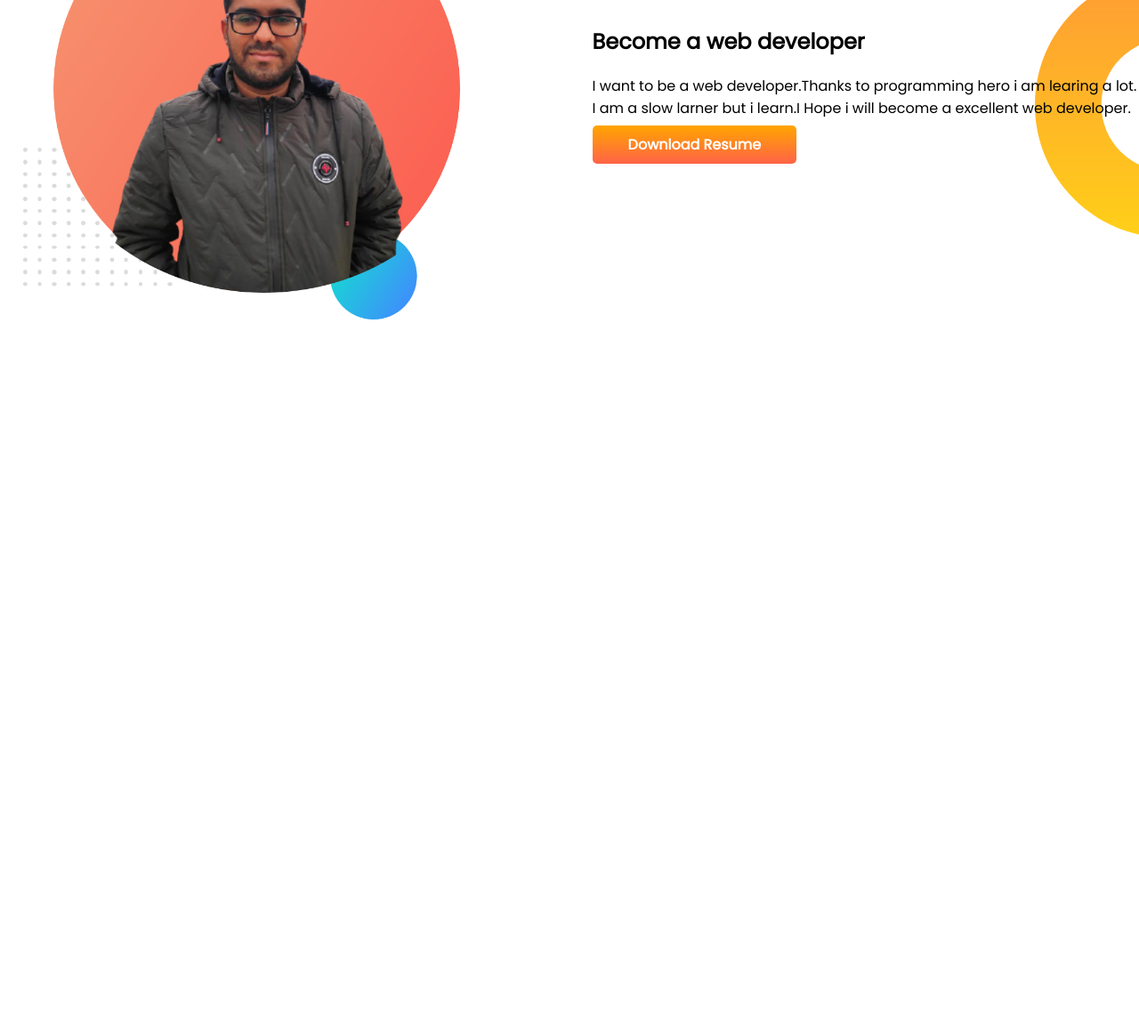
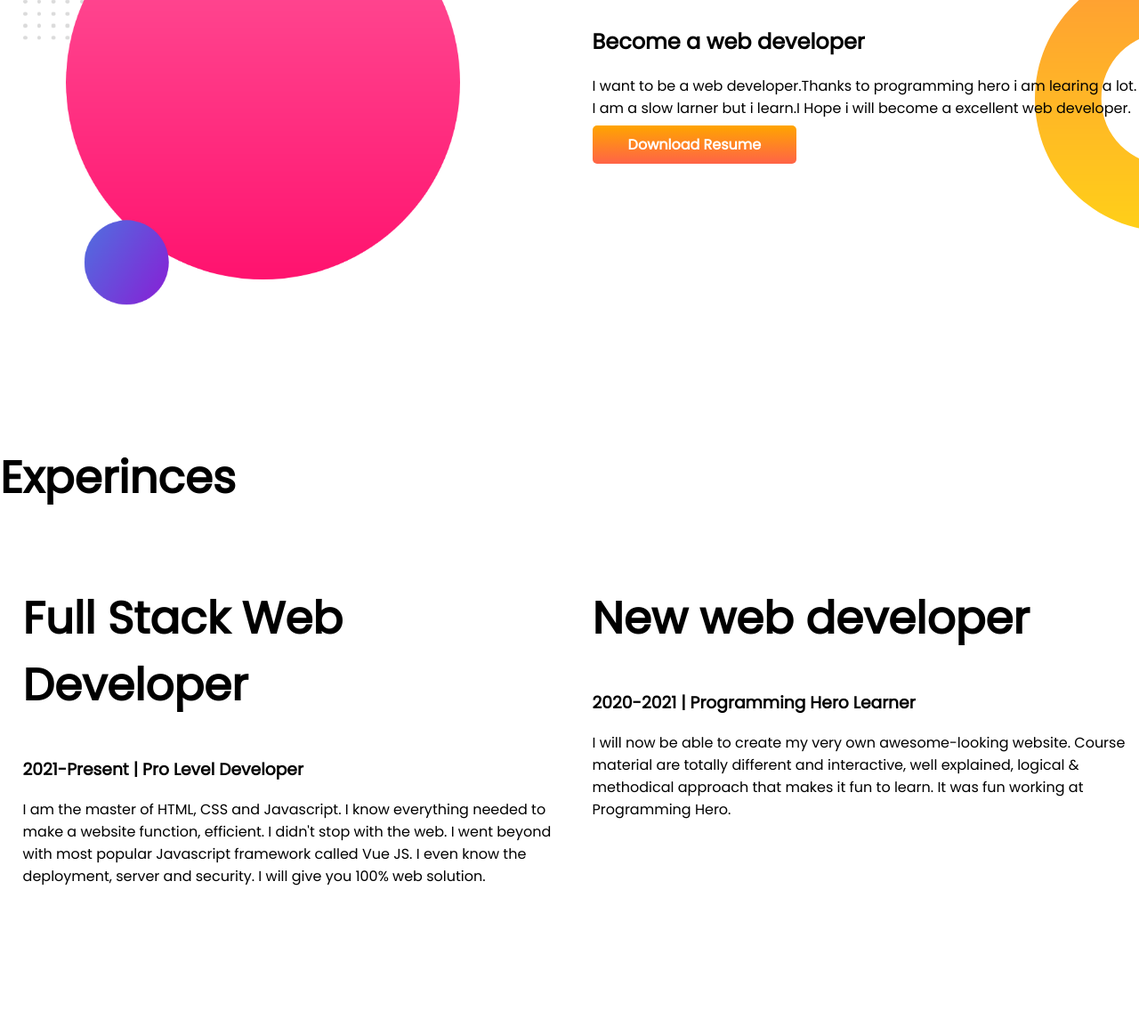
Before and after one commit to ParagGhosh21/developer-portfolio, a plain HTML site: page index.html in a window 1280 px wide. Shown: the part 774-1937 px from the top of the page at 89% size. Before the commit the page ends 1290 px from the top, so only its background shows below. Drawn offline with Linux system fonts and the light colour scheme.

Commit message:
mistake solved

```diff
--- a/index.html
+++ b/index.html
@@ -13,7 +13,7 @@
 </head>
 
 <body>
-    <section class="top-banner">
+    <section class="top-banner flexible-container">
         <div class="half-width">
             <h1>Welcome To</h1>
             <h1><span class="orange-color">Parag Ghosh</span> world</h1>
@@ -29,9 +29,9 @@
         </div>
 
     </section>
-    <section class="dream-big">
+    <section class="dream-big flexible-container">
         <div class="half-width">
-            <img src="images/parag-pic-portfolio.png" alt="">
+            <img src="images/my-bg2.png" alt="">
 
         </div>
         <div class="half-width">
@@ -42,6 +42,29 @@
             <a class="link-button" target="_blank" href="">Download Resume</a>
         </div>
     </section>
+    <section class="experince-area">
+        <h1>Experinces</h1>
+        <div class="flexible-container">
+            <div class="half-width">
+                <h1>Full Stack Web Developer</h1>
+                <h3>2021-Present | Pro Level Developer</h3>
+                <p>I am the master of HTML, CSS and Javascript. I know everything needed to make a website function,
+                    efficient. I didn't stop with the web. I went beyond with most popular Javascript framework called
+                    Vue
+                    JS. I even know the deployment, server and security. I will give you 100% web solution.</p>
+            </div>
+            <div class="half-width">
+                <h1>New web developer</h1>
+                <h3>2020-2021 | Programming Hero Learner</h3>
+                <p>I will now be able to create my very own awesome-looking website. Course material are totally
+                    different
+                    and interactive, well explained, logical & methodical approach that makes it fun to learn. It was
+                    fun
+                    working at Programming Hero.</p>
+            </div>
+        </div>
+
+    </section>
 </body>
 
 </html>
--- a/style.css
+++ b/style.css
@@ -8,7 +8,7 @@ h1{
 .orange-color{
     color: orange ;
 }
-section{
+.flexible-container{
     display: flex;
     margin-bottom: 150px;
 }
```
